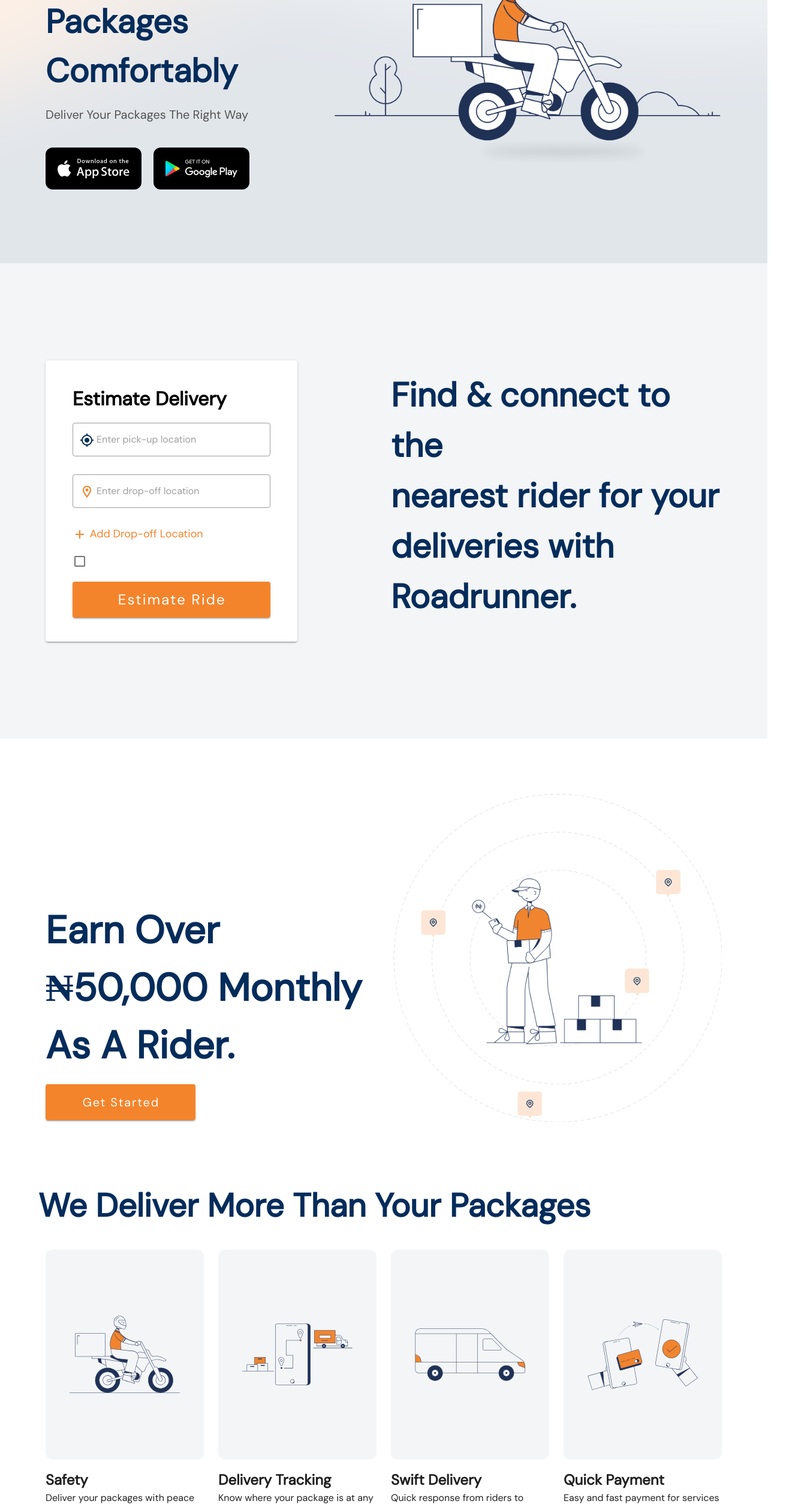
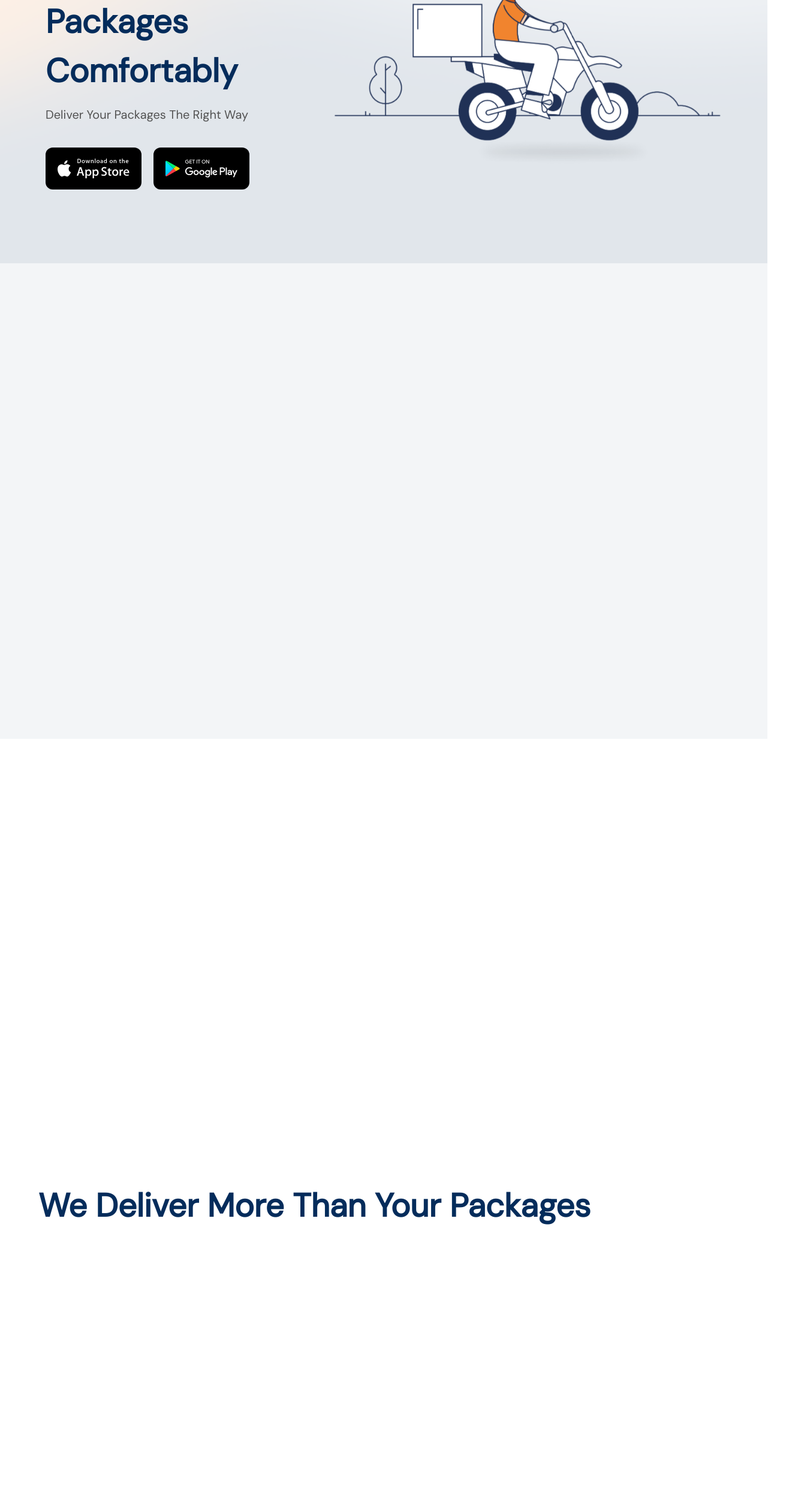
Before and after one commit to sadeeqdev/roadrunner-landing-page, a Vue app: page /home in a window 1280 px wide. Shown: the part 280-2793 px from the top of the page at 60% size, 1316 px wide, since content can reach past the window. Built offline with nearby package versions, Linux system fonts and the light colour scheme.

Commit message:
Added scroll animation

```diff
--- a/src/main.js
+++ b/src/main.js
@@ -2,11 +2,15 @@
 import App from './App.vue'
 import router from "./router";
 import vuetify from './plugins/vuetify'
-
+import AOS from 'aos'
+import 'aos/dist/aos.css'
 Vue.config.productionTip = false;
 
 new Vue({
   router,
   vuetify,
-  render: (h) => h(App)
+  render: (h) => h(App),
+    mounted(){
+    AOS.init()
+  },
 }).$mount("#app");
--- a/src/views/home/Home.vue
+++ b/src/views/home/Home.vue
@@ -1,5 +1,5 @@
 <template>
-    <div class="home-body">
+    <div class="home-body" data-aos="fade-left">
         <div class="welcome-banner">
             <WelcomeBanner />
         </div>
--- a/src/views/home/components/DownloadRunner.vue
+++ b/src/views/home/components/DownloadRunner.vue
@@ -1,13 +1,13 @@
 <template>
     <div style="background-color: #042C5B;">
         <v-row style="width:90%; margin:auto; padding: 80px 0;">
-            <v-col md="7" xs="12">
+            <v-col md="7" xs="12" data-aos="fade-up" data-aos-delay="100">
                 <p style="color:#fff; font-size:4em; font-weight: 700">
                     Download The Road Runner App Now
                 </p>
             </v-col>
             <v-spacer></v-spacer>
-            <v-col md="4" xs="12">
+            <v-col md="4" xs="12" data-aos="fade-up" data-aos-delay="200">
                 <div class="d-flex flex-row justify-xl-end justify-sm-start mt-5">
                     <div class="download-btn">
                     </div>
--- a/src/views/home/components/EstimateDelivery.vue
+++ b/src/views/home/components/EstimateDelivery.vue
@@ -1,6 +1,6 @@
 <template>
     <v-row class="estimate-delivery-body">
-        <v-col cols="12" md="6" sm="12" xs="12">
+        <v-col cols="12" md="6" sm="12" xs="12" data-aos="slide-up">
             <v-card class="estimate-delivery-box">
                 <p style=" font-size:2em; color:#000; font-weight: 700;">
                     Estimate Delivery
@@ -27,7 +27,7 @@
             </v-card>
         </v-col>
         <v-spacer></v-spacer>
-        <v-col md="6" sm="12" xs="12" class="d-flex flex-row align-center justify-center">
+        <v-col md="6" sm="12" xs="12" class="d-flex flex-row align-center justify-center" data-aos="fade-left">
             <p class="find-and-connect">
                 Find & connect to the<br /> nearest rider for your<br /> deliveries with<br /> Roadrunner.
             </p>
--- a/src/views/home/components/GetStarted.vue
+++ b/src/views/home/components/GetStarted.vue
@@ -1,6 +1,6 @@
 <template>
     <div style="background-color: #fff;">
-        <v-row class="get-started-body d-flex d-column-reverse">
+        <v-row class="get-started-body d-flex d-column-reverse" data-aos="fade-up">
             <v-col cols="12" md="6" sx="12">
                 <p class="earn-monthly">
                     Earn Over<br /> ₦50,000 Monthly<br /> As A Rider.
@@ -9,7 +9,7 @@
                     width="250px" height="60px">Get Started
                 </v-btn>
             </v-col>
-            <v-col cols="12" md="6" xs="12">
+            <v-col cols="12" md="6" xs="12" data-aos="fade-left">
                 <div class="get-started-bg">
                     <img width="100%" height="auto" src="../../../assets/img/get-started-bg.png" />
                 </div>
--- a/src/views/home/components/Packages.vue
+++ b/src/views/home/components/Packages.vue
@@ -4,7 +4,7 @@
             We Deliver More Than Your Packages
         </p>
         <v-row style="width:90%; margin:auto; padding: 20px 0;">
-            <v-col cols="12" lg="3" md="3" sm="12" xs="12">
+            <v-col cols="12" lg="3" md="3" sm="12" xs="12" data-aos="zoom-in" data-aos-delay="100">
                 <div class="packages-box d-flex justify-center align-center">
                     <img width="70%" height="auto" src="../../../assets/img/Layer_36.svg" />
                 </div>
@@ -13,7 +13,7 @@
                     <p>Deliver your packages with peace of mind </p>
                 </div>
             </v-col>
-            <v-col cols="12" lg="3" md="3" sm="12" xs="12">
+            <v-col cols="12" lg="3" md="3" sm="12" xs="12" data-aos="zoom-in" data-aos-delay="200">
                 <div class="packages-box d-flex justify-center align-center">
                     <img width="70%" height="auto" src="../../../assets/img/track_delivery.svg" />
                 </div>
@@ -22,7 +22,7 @@
                     <p>Know where your package is at any time.</p>
                 </div>
             </v-col>
-            <v-col cols="12" lg="3" md="3" sm="12" xs="12">
+            <v-col cols="12" lg="3" md="3" sm="12" xs="12" data-aos="zoom-in" data-aos-delay="300">
                 <div class="packages-box d-flex justify-center align-center">
                     <img width="70%" height="auto" src="../../../assets/img/Layer_43.svg" />
                 </div>
@@ -32,7 +32,7 @@
                         packages.</p>
                 </div>
             </v-col>
-            <v-col cols="12" md="3" sm="12" xs="12">
+            <v-col cols="12" md="3" sm="12" xs="12" data-aos="zoom-in" data-aos-delay="400">
                 <div class="packages-box d-flex justify-center align-center">
                     <img width="70%" height="auto" src="../../../assets/img/Easy_paymnt.svg" />
                 </div>
--- a/src/views/home/components/Register.vue
+++ b/src/views/home/components/Register.vue
@@ -4,7 +4,7 @@
             Get Started With Road Runner
         </p>
         <v-row style="width:90%; margin:20px auto; padding: 20px 0;" class="d-flex flex-row justify-space-between">
-            <div>
+            <div data-aos="fade-up" data-aos-delay="100">
                 <div class="register-packages-box d-flex justify-center align-center">
                     <img width="50%" height="auto" src="../../../assets/img/Customer.png" />
                 </div>
@@ -14,7 +14,7 @@
                     <span class="link-text">Get Started</span>
                 </div>
             </div>
-            <div>
+            <div data-aos="fade-up" data-aos-delay="200">
                 <div class="register-packages-box d-flex justify-center align-center">
                     <img width="50%" height="auto" src="../../../assets/img/Rider.png" />
                 </div>
@@ -25,7 +25,7 @@
                 </div>
 
             </div>
-            <div>
+            <div data-aos="fade-up" data-aos-delay="300">
                 <div class="register-packages-box d-flex justify-center align-center">
                     <img width="50%" height="auto" src="../../../assets/img/Business.png" />
                 </div>
--- a/src/views/home/components/RoadRunnerFinance.vue
+++ b/src/views/home/components/RoadRunnerFinance.vue
@@ -1,6 +1,6 @@
 <template>
     <div style="background-color: #fff;">
-        <v-row style="width:95%; margin:auto; padding: 80px 0;">
+        <v-row style="width:95%; margin:auto; padding: 80px 0;" data-aos="fade-down">
             <v-col cols="12" class="d-flex flex-column justify-center">
                 <p class="finance-header" style="">
                     With <span class="link-text">Roadrunner Finance</span> You Can Drive Your Dream Car, Bike, Or Van
@@ -8,8 +8,9 @@
                     Partners.
                 </p>
                 <div class="d-flex mt-8 justify-center">
-                    <v-btn style="text-transform: capitalize; font-size: 20px; font-weight: 500;" color="secondary"
-                        width="300px" height="60px">Coming To You Soon <v-icon>mdi-arrow-right-thin</v-icon>
+                    <v-btn link to="/finance" style="text-transform: capitalize; font-size: 20px; font-weight: 500;"
+                        color="secondary" width="300px" height="60px">Coming To You Soon <v-icon>mdi-arrow-right-thin
+                        </v-icon>
                     </v-btn>
                 </div>
             </v-col>
--- a/src/views/home/components/WelcomeBanner.vue
+++ b/src/views/home/components/WelcomeBanner.vue
@@ -1,6 +1,6 @@
 <template>
     <v-row style="width:90%; margin:auto" class="welcome-banner-row">
-        <v-col cols="12" lg="4" md="5" xs="12">
+        <v-col cols="12" lg="4" md="5" xs="12" data-aos="zoom-in">
             <v-card flat color="transparent">
                 <p class="deliver-packages-header">
                     Deliver Your<br />
@@ -19,7 +19,7 @@
             </v-card>
         </v-col>
         <v-spacer></v-spacer>
-        <v-col cols="12" lg="7" md="7" xs="12">
+        <v-col cols="12" lg="7" md="7" xs="12" data-aos="zoom-in-left">
             <div class="banner-image">
                 <img width="100%" height="auto" src="../../../assets/img/group-14.png" />
             </div>
```
